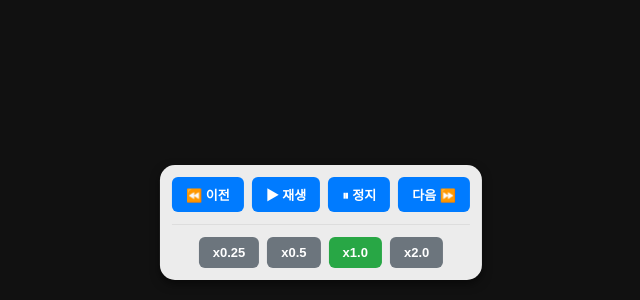
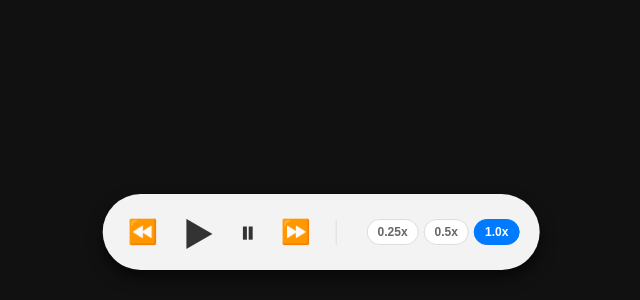
Before and after one commit to Chave-2026/md-lys, a plain HTML site: page index.html in a window 1280 px wide. Shown: the part 500-800 px from the top of the page, without its empty margins (319-959 px from the left). Drawn offline with Linux system fonts and the light colour scheme; some packages are replaced by stand-ins of ours; a script that the page names is missing.

Commit message:
Modify title and enhance control bar styling
Updated the title and improved control bar styles for better usability.

```diff
--- a/index.html
+++ b/index.html
@@ -3,42 +3,60 @@
 <head>
     <meta charset="UTF-8">
     <meta name="viewport" content="width=device-width, initial-scale=1.0, maximum-scale=1.0, user-scalable=no">
-    <title>MD Trajectory Viewer - Final</title>
+    <title>MD Trajectory Viewer - Final UI</title>
     <style>
         body { margin: 0; padding: 0; overflow: hidden; background-color: #111; font-family: sans-serif; }
         #viewport { width: 100vw; height: 100vh; }
+
+        /* 컨트롤 바: 한 줄로 통합 및 스타일 개선 */
         #controls {
-            position: absolute; bottom: 20px; left: 50%; transform: translateX(-50%);
-            background: rgba(255, 255, 255, 0.92); padding: 12px; border-radius: 15px;
-            display: flex; flex-direction: column; gap: 10px; box-shadow: 0 4px 10px rgba(0,0,0,0.5);
-            z-index: 10; max-width: 95vw; width: max-content;
+            position: absolute; bottom: 30px; left: 50%; transform: translateX(-50%);
+            background: rgba(255, 255, 255, 0.95); padding: 10px 20px; border-radius: 50px;
+            display: flex; flex-direction: row; align-items: center; gap: 15px;
+            box-shadow: 0 8px 15px rgba(0,0,0,0.6); z-index: 10;
         }
-        .row { display: flex; align-items: center; justify-content: center; gap: 8px; }
-        .btn { padding: 8px 14px; border: none; border-radius: 6px; background: #007BFF; color: white; font-weight: bold; cursor: pointer; font-size: 13px; white-space: nowrap; }
-        .btn:active { background: #0056b3; }
-        .speed-btn { background: #6c757d; }
-        .speed-btn.active { background: #28a745; }
-        .divider { width: 100%; height: 1px; background: #ddd; margin: 2px 0; }
+
+        /* 아이콘 버튼 스타일 (이미지처럼 보이게 설정) */
+        .icon-btn {
+            background: none; border: none; cursor: pointer; padding: 5px;
+            display: flex; align-items: center; justify-content: center;
+            transition: transform 0.2s; color: #333;
+        }
+        .icon-btn:active { transform: scale(0.9); }
+
+        /* 재생/일시정지 큰 아이콘 */
+        .main-icon { font-size: 32px; }
+        /* 이전/다음 중간 아이콘 */
+        .sub-icon { font-size: 24px; color: #555; }
+
+        /* 배속 버튼 스타일 */
+        .speed-group { display: flex; gap: 5px; margin-left: 10px; }
+        .speed-btn {
+            padding: 5px 10px; border: 1px solid #ddd; border-radius: 20px;
+            background: white; color: #666; font-size: 12px; font-weight: bold; cursor: pointer;
+        }
+        .speed-btn.active {
+            background: #007BFF; color: white; border-color: #007BFF;
+        }
+
+        .vertical-divider { width: 1px; height: 25px; background: #ddd; margin: 0 5px; }
     </style>
     <script src="https://unpkg.com/ngl@2.3.1/dist/ngl.js"></script>
 </head>
 <body>
     <div id="viewport"></div>
     <div id="controls">
-        <div class="row">
-            <button class="btn" id="prevBtn">⏪ 이전</button>
-            <button class="btn" id="playBtn">▶ 재생</button>
-            <button class="btn" id="pauseBtn">⏸ 정지</button>
-            <button class="btn" id="nextBtn">다음 ⏩</button>
-        </div>
+        <button class="icon-btn sub-icon" id="prevBtn" title="이전">⏪</button>
+        <button class="icon-btn main-icon" id="playBtn" title="재생">▶</button>
+        <button class="icon-btn main-icon" id="pauseBtn" title="정지">⏸</button>
+        <button class="icon-btn sub-icon" id="nextBtn" title="다음">⏩</button>
 
-        <div class="divider"></div>
+        <div class="vertical-divider"></div>
 
-        <div class="row">
-            <button class="btn speed-btn" id="speed025">x0.25</button>
-            <button class="btn speed-btn" id="speed05">x0.5</button>
-            <button class="btn speed-btn active" id="speed1">x1.0</button>
-            <button class="btn speed-btn" id="speed2">x2.0</button>
+        <div class="speed-group">
+            <button class="speed-btn" id="speed025">0.25x</button>
+            <button class="speed-btn" id="speed05">0.5x</button>
+            <button class="speed-btn active" id="speed1">1.0x</button>
         </div>
     </div>
 
@@ -49,18 +67,18 @@
 
             stage.loadFile("lys_mobile.pdb" + cacheBuster, { ext: "pdb" }).then(function (component) {
 
-                // 1. LIN (리놀레산): 채도 낮은 진한 노란색의 뼈대 강조
+                // LIN: 진한 노란색(기름색) 골격 강조
                 component.addRepresentation("licorice", {
                     sele: "LIN",
                     color: "#C5B358",
                     radius: 0.25
                 });
 
-                // 2. LYS (라이신): 원자별 색상(CPK) 모드 + Ball 크기 확장
+                // LYS: 원소별 색상 + 큰 볼 스타일
                 component.addRepresentation("ball+stick", {
                     sele: "LYS",
-                    colorScheme: "element", // 원소별 색상 (탄소=회색, 질소=파란색 등)
-                    aspectRatio: 3.5,       // 스틱 대비 볼의 크기를 대폭 키움
+                    colorScheme: "element",
+                    aspectRatio: 3.5,
                     radiusSize: 0.15
                 });
 
@@ -70,6 +88,7 @@
                     var trajComp = component.addTrajectory(frames);
                     var player = new NGL.TrajectoryPlayer(trajComp.trajectory, { step: 1, timeout: 50 });
 
+                    // 버튼 이벤트 연결
                     document.getElementById("playBtn").addEventListener("click", function() { player.play(); });
                     document.getElementById("pauseBtn").addEventListener("click", function() { player.pause(); });
                     document.getElementById("nextBtn").addEventListener("click", function() {
@@ -83,16 +102,22 @@
                         trajComp.setFrame(prev);
                     });
 
+                    // 속도 제어
                     var speedBtns = document.querySelectorAll('.speed-btn');
                     function setActiveBtn(id) {
                         speedBtns.forEach(b => b.classList.remove('active'));
                         document.getElementById(id).classList.add('active');
                     }
 
-                    document.getElementById("speed025").addEventListener("click", function() { player.setParameters({ timeout: 200, step: 1 }); setActiveBtn("speed025"); });
-                    document.getElementById("speed05").addEventListener("click", function() { player.setParameters({ timeout: 100, step: 1 }); setActiveBtn("speed05"); });
-                    document.getElementById("speed1").addEventListener("click", function() { player.setParameters({ timeout: 50, step: 1 }); setActiveBtn("speed1"); });
-                    document.getElementById("speed2").addEventListener("click", function() { player.setParameters({ timeout: 50, step: 2 }); setActiveBtn("speed2"); });
+                    document.getElementById("speed025").addEventListener("click", function() {
+                        player.setParameters({ timeout: 200, step: 1 }); setActiveBtn("speed025");
+                    });
+                    document.getElementById("speed05").addEventListener("click", function() {
+                        player.setParameters({ timeout: 100, step: 1 }); setActiveBtn("speed05");
+                    });
+                    document.getElementById("speed1").addEventListener("click", function() {
+                        player.setParameters({ timeout: 50, step: 1 }); setActiveBtn("speed1");
+                    });
 
                     player.play();
                 });
```
